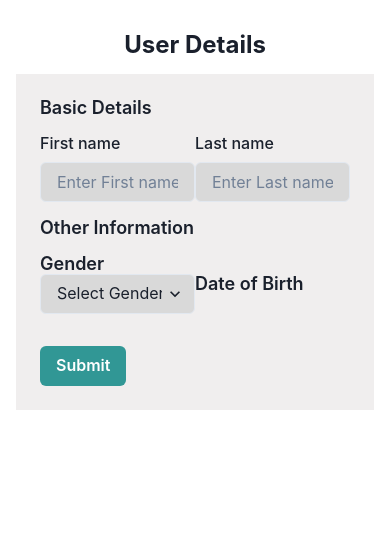
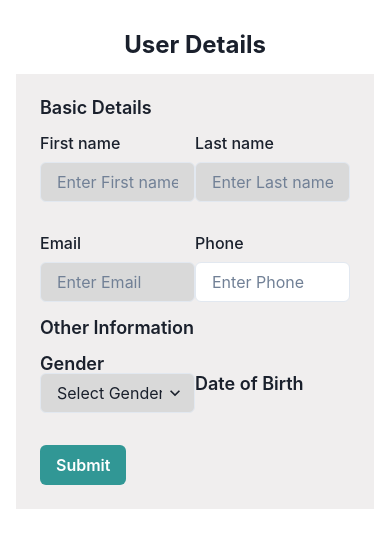
Before and after one commit to zeenat-abedin/react-typescript-form, a React (Create React App) app: page / in a window 390 px wide. Shown: the top 548 px of the page. Built offline with nearby package versions, Linux system fonts and the light colour scheme.

Commit message:
add email and phone number fields to the form

```diff
--- a/src/components/HookForm.tsx
+++ b/src/components/HookForm.tsx
@@ -68,7 +68,34 @@ interface FormValues {
       </FormControl>
       </Flex>
 
-      <h1>Other Information</h1>
+            <Flex direction="row" alignItems="center" justifyContent="space-between" mt={4}>
+
+       <FormControl isInvalid={errors.email ? true : undefined} mb="4">
+          <FormLabel htmlFor='email'>Email</FormLabel>
+          <Input
+            id='email'
+            placeholder='Enter Email'
+            {...register('email', {
+              required: 'Email is required',
+              pattern: { value: /^[a-zA-Z0-9._%+-]+@[a-zA-Z0-9.-]+\.[a-zA-Z]{2,}$/, message: 'Invalid email address' }
+            })}
+            bg='#D9D9D9'
+          />
+          <FormErrorMessage>{errors.email && errors.email.message}</FormErrorMessage>
+      </FormControl>
+      <FormControl isInvalid={errors.phone ? true : undefined} mb="4">
+          <FormLabel htmlFor='phone'>Phone</FormLabel>
+          <Input
+            id='phone'
+            placeholder='Enter Phone'
+            {...register('phone', {
+              required: 'Phone is required',
+              pattern: { value: /^\d{10}$/, message: 'Invalid phone number' }
+            })}
+            bg='#D9DD9'/>
+        </FormControl>
+        </Flex>
+        <h1>Other Information</h1>
 
     <Flex direction="row" alignItems="center" justifyContent="space-between" mt={4}>
       <FormControl isInvalid={!!errors.gender} mb="4">
```
